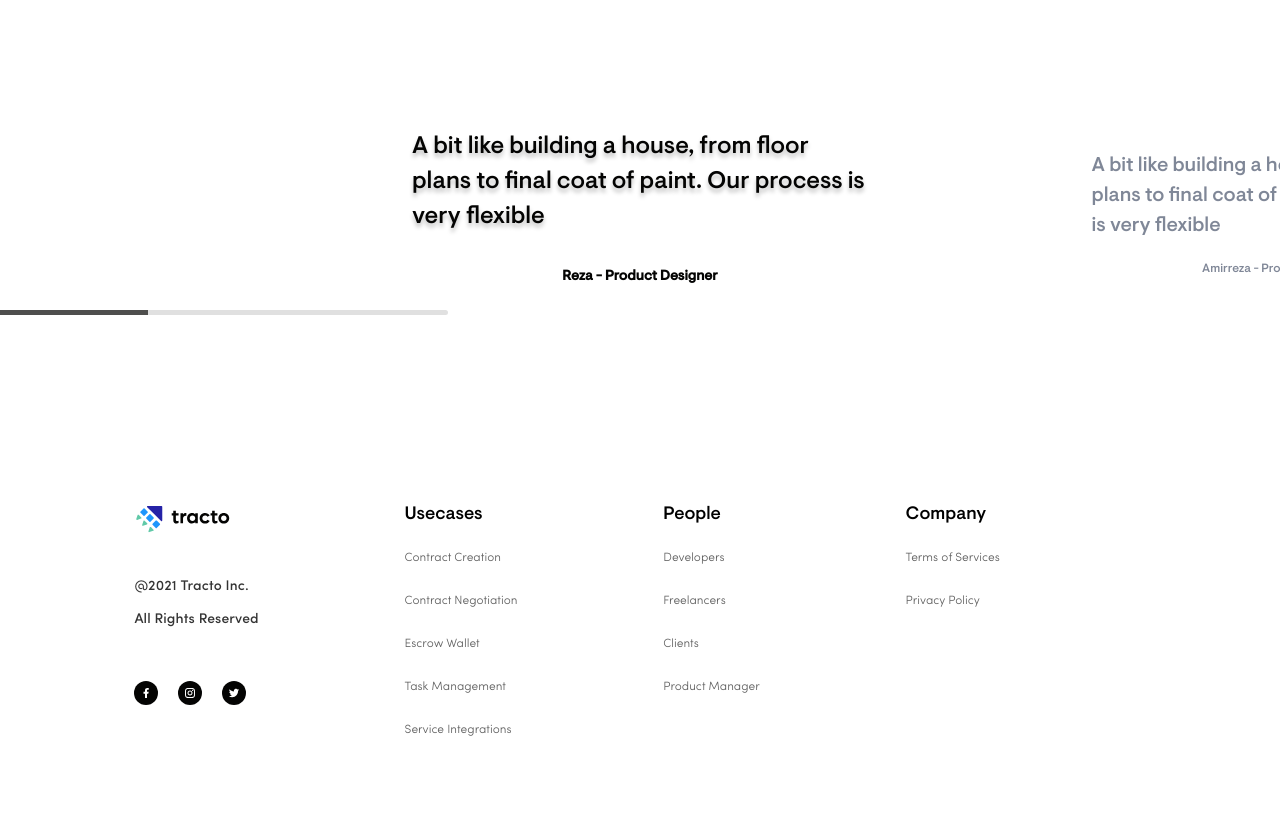
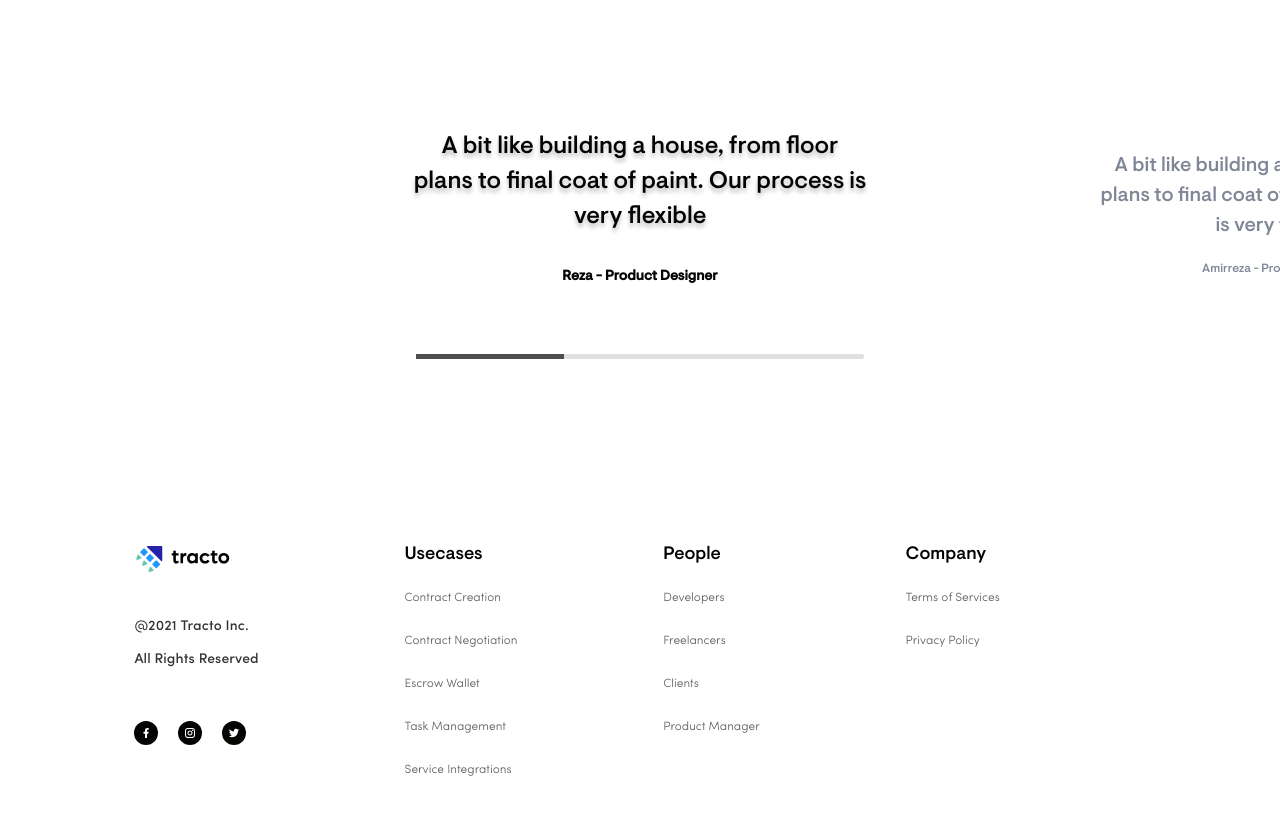
Before and after one commit to nima-z/tracto, a React (Create React App) app: page / in a window 1280 px wide. Shown: the part 5060-5874 px from the top of the page. Built offline with nearby package versions, Linux system fonts and the light colour scheme.

Commit message:
fix range input position

```diff
--- a/src/components/testimonial/TestimonialManager.module.css
+++ b/src/components/testimonial/TestimonialManager.module.css
@@ -1,5 +1,9 @@
 .container {
   position: relative;
+  /* display: flex;
+  flex-direction: column;
+  align-items: center;
+  gap: 55px */
 }
 
 .slides {
@@ -8,6 +12,7 @@
   overflow-y: hidden;
   scroll-snap-type: x mandatory;
   scroll-behavior: smooth;
+  margin-bottom: 55px;
 
 }
 
@@ -36,6 +41,8 @@
 }
 
 .range {
+  display: block;
+  margin: 0 auto;
   -webkit-appearance: none;
   width: 35%;
   height: 5px;
--- a/src/components/testimonial/item/item.module.css
+++ b/src/components/testimonial/item/item.module.css
@@ -18,6 +18,7 @@
     font-size: 20px;
     line-height: 30px;
     color: rgba(0, 15, 48, 0.5);
+    text-align: center;
 
 }
 
```
